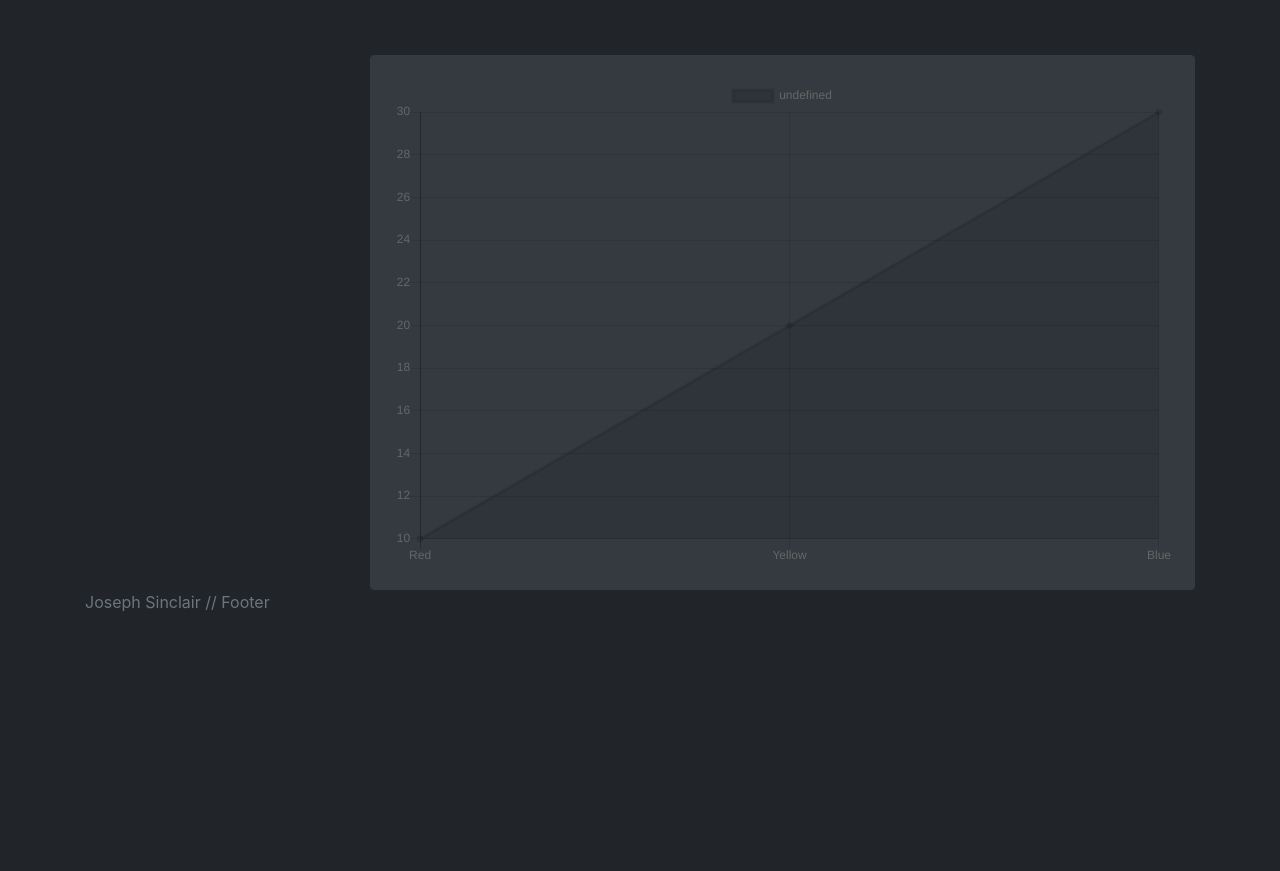
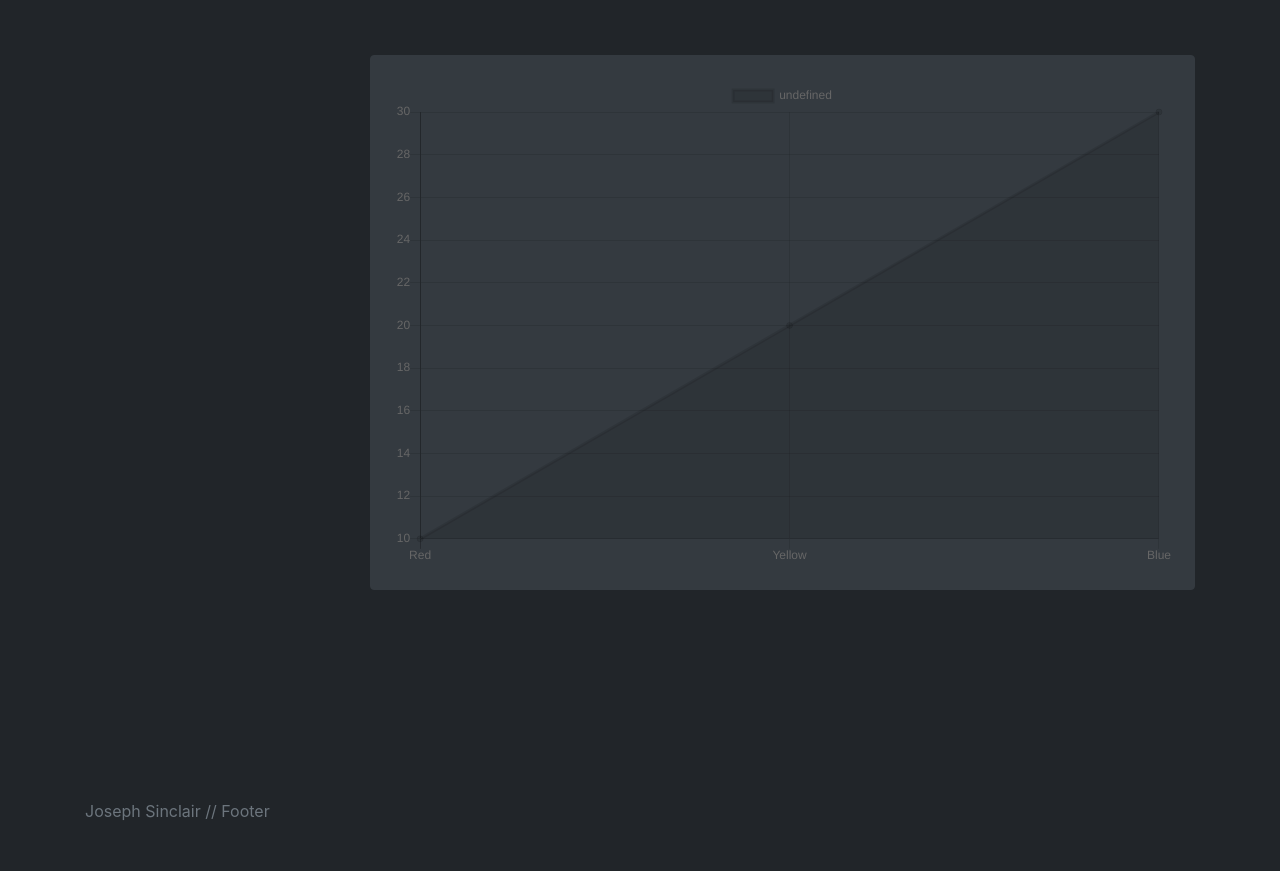
Before and after one commit to joeysnclr/expense-tracker, a Flask app: page /breakdown in a window 1280 px wide. Shown: the part 57-928 px from the top of the page. Before the commit the page ends 668 px from the top, so only its background shows below. Run offline with Flask 2, Linux system fonts and the light colour scheme; the visitor is signed in with stand-in values (Sample User, id 1); some libraries are stand-ins or nearby versions.

Commit message:
fixed transactions page footer

```diff
--- a/templates/layout.html
+++ b/templates/layout.html
@@ -42,8 +42,11 @@
     <!-- Custom JS -->
     <script src="/static/js/app.js"></script>
     {% include 'includes/nav.html' %}
-    <div class="bg-darker text-white py-5" style="min-height: calc(100vh - 56px);">
-        {% block body %}{% endblock %}
+    <div class="bg-darker text-white py-5">
+        <div style="min-height: calc(100vh - 56px);">
+            {% block body %}{% endblock %}
+
+        </div>
         {% include 'includes/footer.html' %}
     </div>
 
--- a/templates/transactions.html
+++ b/templates/transactions.html
@@ -166,7 +166,6 @@
 		</div>
 	</div>
 </div>
-</div>
 
 <script>
 	$('.dateField').datepicker();
```
